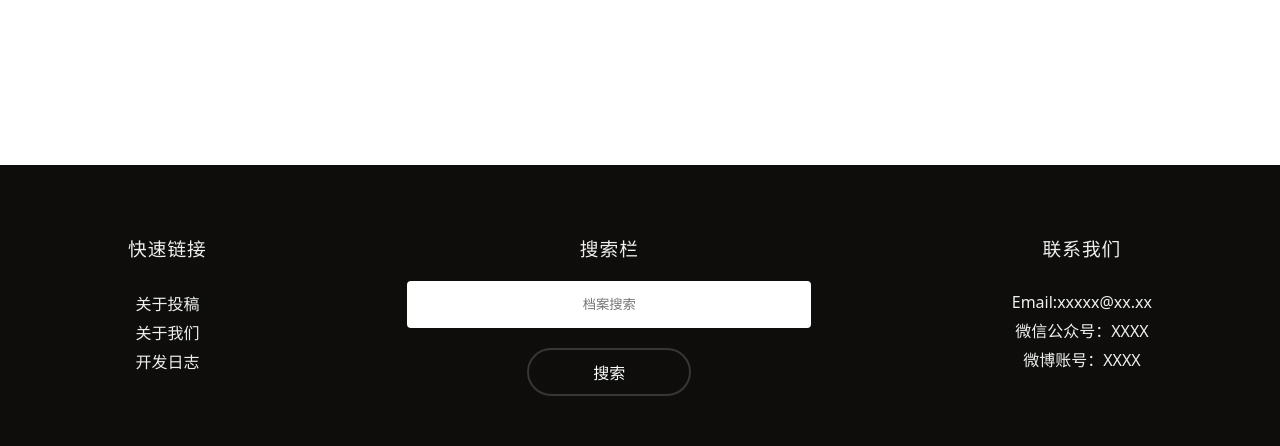
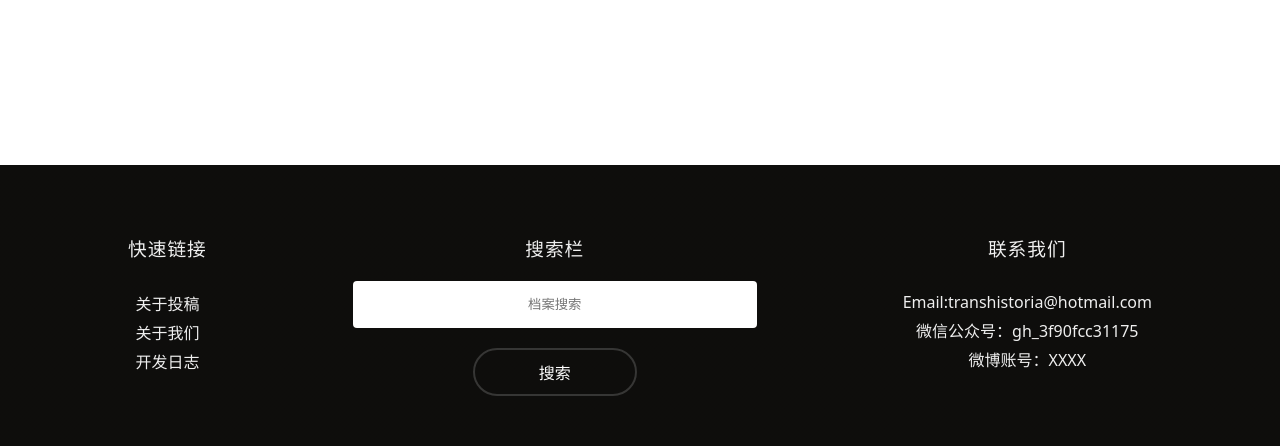
Before and after one commit to TransHistoria/TransHistoria, a Django app: page /about_us/ in a window 1280 px wide. Shown: the part 4045-4491 px from the top of the page. Run offline with Django 5.2, Linux system fonts and the light colour scheme.

Commit message:
add message on base page

```diff
--- a/templates/base.html
+++ b/templates/base.html
@@ -49,8 +49,8 @@
             </div>
             <div class="col-3">
                 <h3>联系我们</h3>
-                <p>Email:xxxxx@xx.xx</p>
-                <p>微信公众号：XXXX</p>
+                <p>Email:transhistoria@hotmail.com</p>
+                <p>微信公众号：gh_3f90fcc31175</p>
                 <p>微博账号：XXXX</p>
             </div>
         </div>
```
